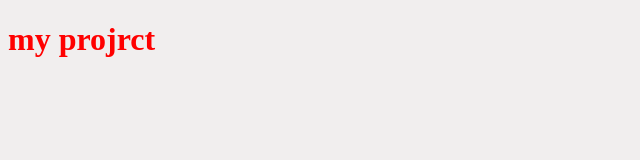
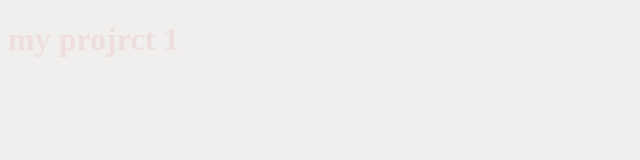
Before and after one commit to qahtanmohammed320/my-project, a plain HTML site: page index.html in a window 1280 px wide. Shown: the whole page, without its empty margins (0-640 px from the left). Drawn offline with Linux system fonts and the light colour scheme.

Commit message:
change style of title

```diff
--- a/index.html
+++ b/index.html
@@ -7,7 +7,7 @@
     <link rel="stylesheet" href="style.css">
 </head>
 <body>
-    <h1> my projrct</h1>
+    <h1> my projrct 1</h1>
     <script src="app.js"></script>
 
 </body>
--- a/style.css
+++ b/style.css
@@ -1,5 +1,5 @@
 h1 {
-    color: red;
+    color: rgb(238, 222, 222);
 }
 body{
     background-color: rgb(241, 238, 238);
```
